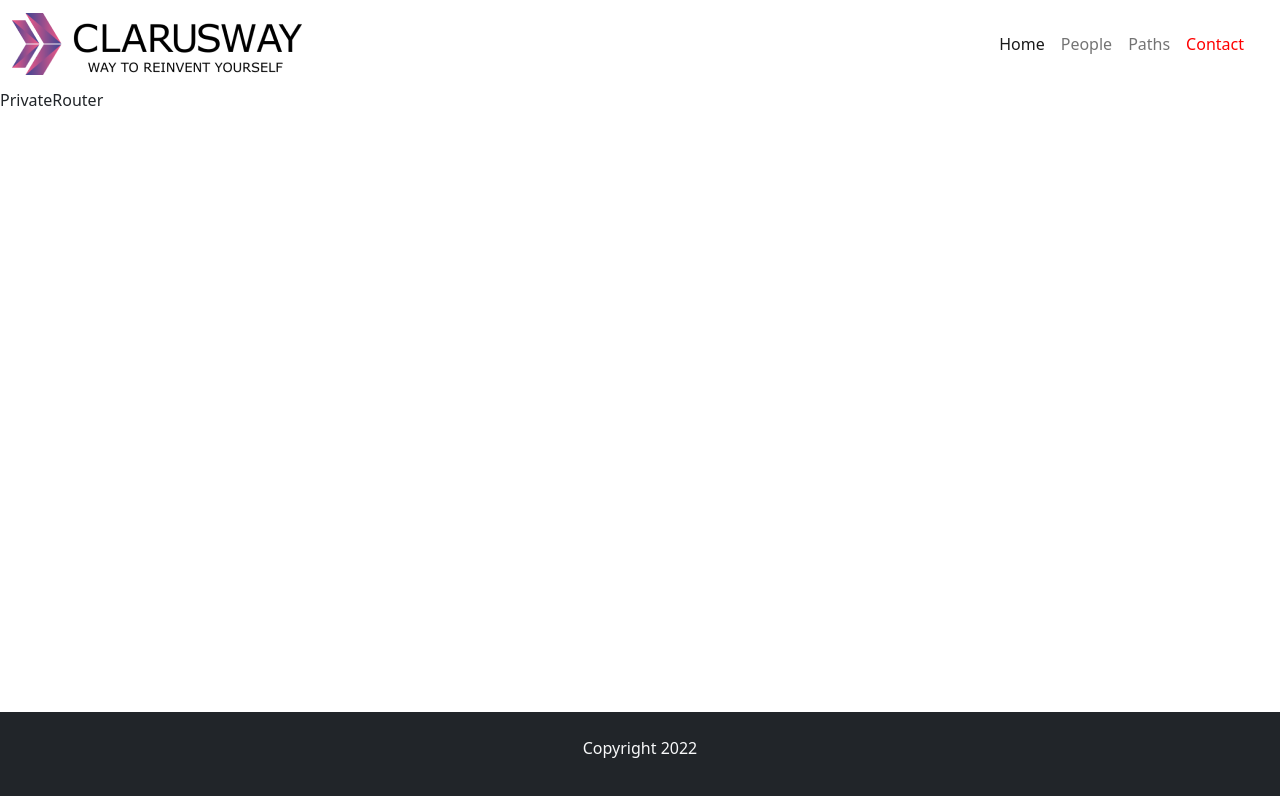
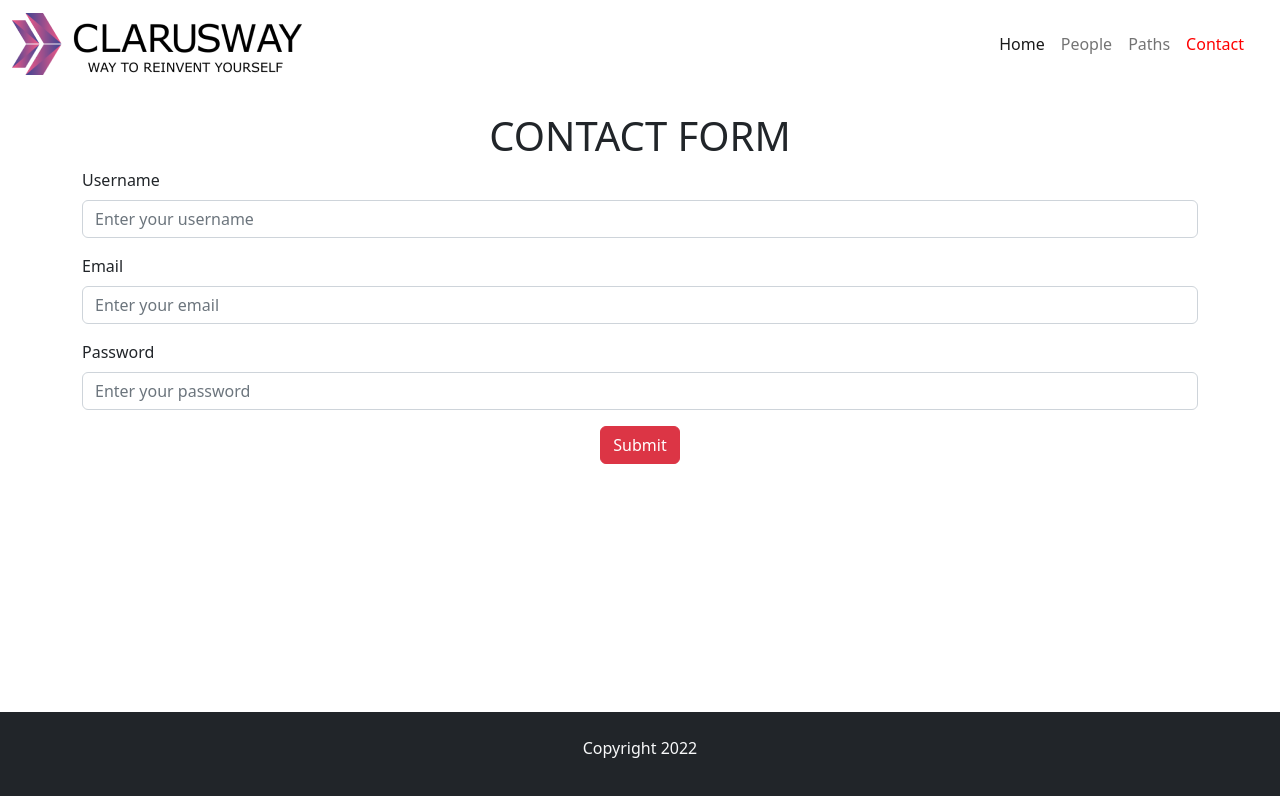
Before and after one commit to Haliboss/router-project, a React (Create React App) app: page /contact in a window 1280 px wide. Shown: the top 796 px of the page. Built offline with nearby package versions, Linux system fonts and the light colour scheme.

Commit message:
login path

```diff
--- a/src/App.js
+++ b/src/App.js
@@ -10,6 +10,7 @@ import PersonDetail from "./pages/PersonDetail";
 import FullStack from "./pages/FullStack";
 import Aws from "./pages/Aws";
 import PrivateRouter from "./pages/PrivateRouter";
+import Login from "./pages/Login";
 
 function App() {
   return (
@@ -25,8 +26,9 @@ function App() {
         </Route>
 
         <Route path="contact" element={<PrivateRouter />}>
-          <Route path="/contact" element={<Contact />} />
+          <Route path="" element={<Contact />} />
         </Route>
+        <Route path="login" element={<Login/>}/>
 
         <Route path="*" element={<NotFound />} />
       </Routes>
--- /dev/null
+++ b/src/pages/Login.jsx
@@ -0,0 +1,9 @@
+import React from 'react'
+
+const Login = () => {
+  return (
+    <div>Login</div>
+  )
+}
+
+export default Login
--- a/src/pages/PrivateRouter.jsx
+++ b/src/pages/PrivateRouter.jsx
@@ -1,9 +1,11 @@
-import React from 'react'
+import React from "react";
+import { Navigate } from "react-router-dom";
+import { Outlet } from "react-router-dom";
 
 const PrivateRouter = () => {
-  return (
-    <div>PrivateRouter</div>
-  )
-}
+  const userAuthenticated = true;
 
-export default PrivateRouter
+  return <div>{userAuthenticated ? <Outlet /> : <Navigate to="/login" />}</div>;
+};
+
+export default PrivateRouter;
```
